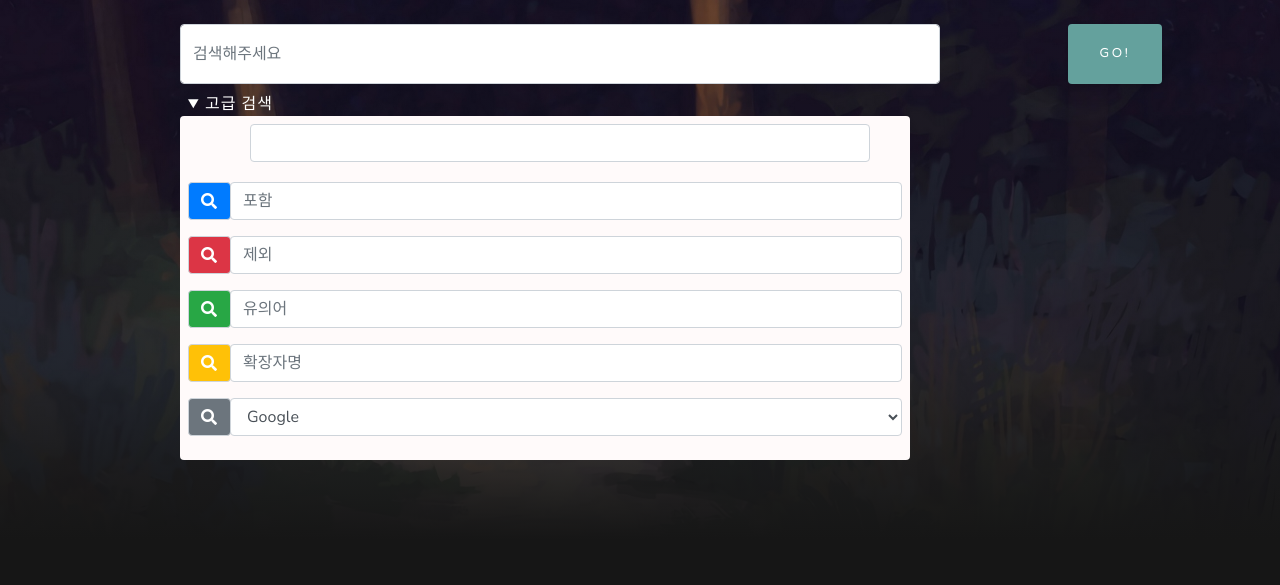
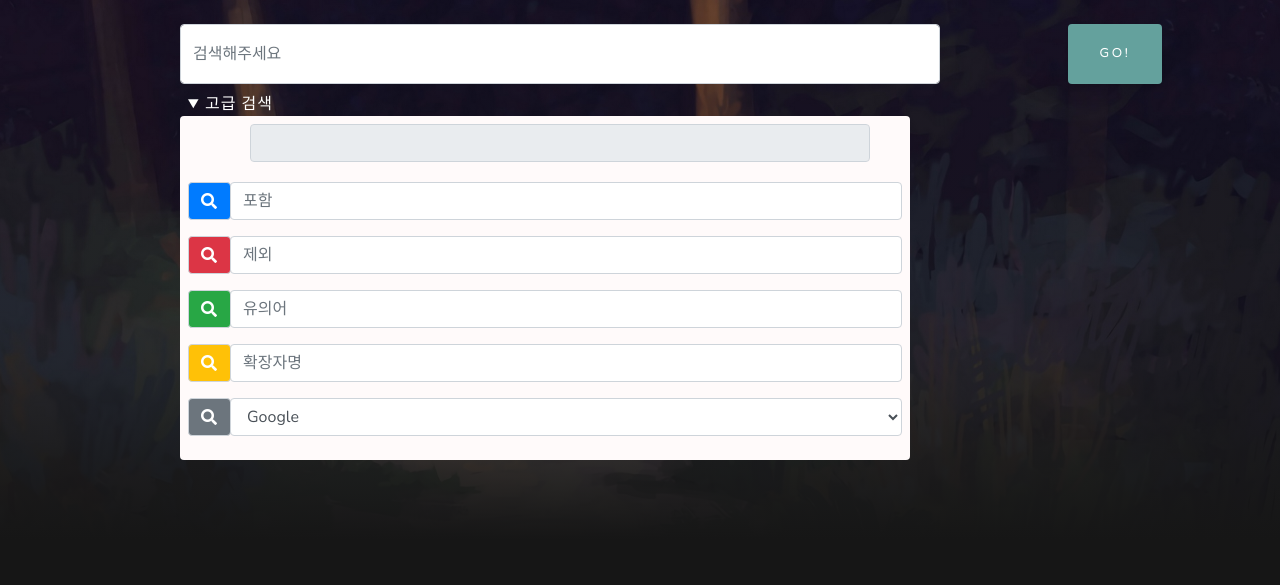
Before and after one commit to SeoSang/SearcKo, a browser extension: page index.html in a window 1280 px wide. Both pictures are taken after a click on the heading "고급 검색". Shown: the part 182-767 px from the top of the page. Drawn offline with nearby package versions, Linux system fonts and the light colour scheme; files whose address does not match are found by name.

Commit message:
아직test

```diff
--- a/index.html
+++ b/index.html
@@ -71,8 +71,9 @@
                           <input
                             type="type"
                             class="form-control"
-                            autofocus=""
                             style="position:absolute; z-index:10"
+                            id="bb"
+                            readonly
                           />
                           <div id="search_input_fake" class="" style="z-index:1;"></div>
                           <input type="button" id="search_contain_input" class="search_btn btn-primary" size="1" style="z-index:1; background-color:#007bff">
```
